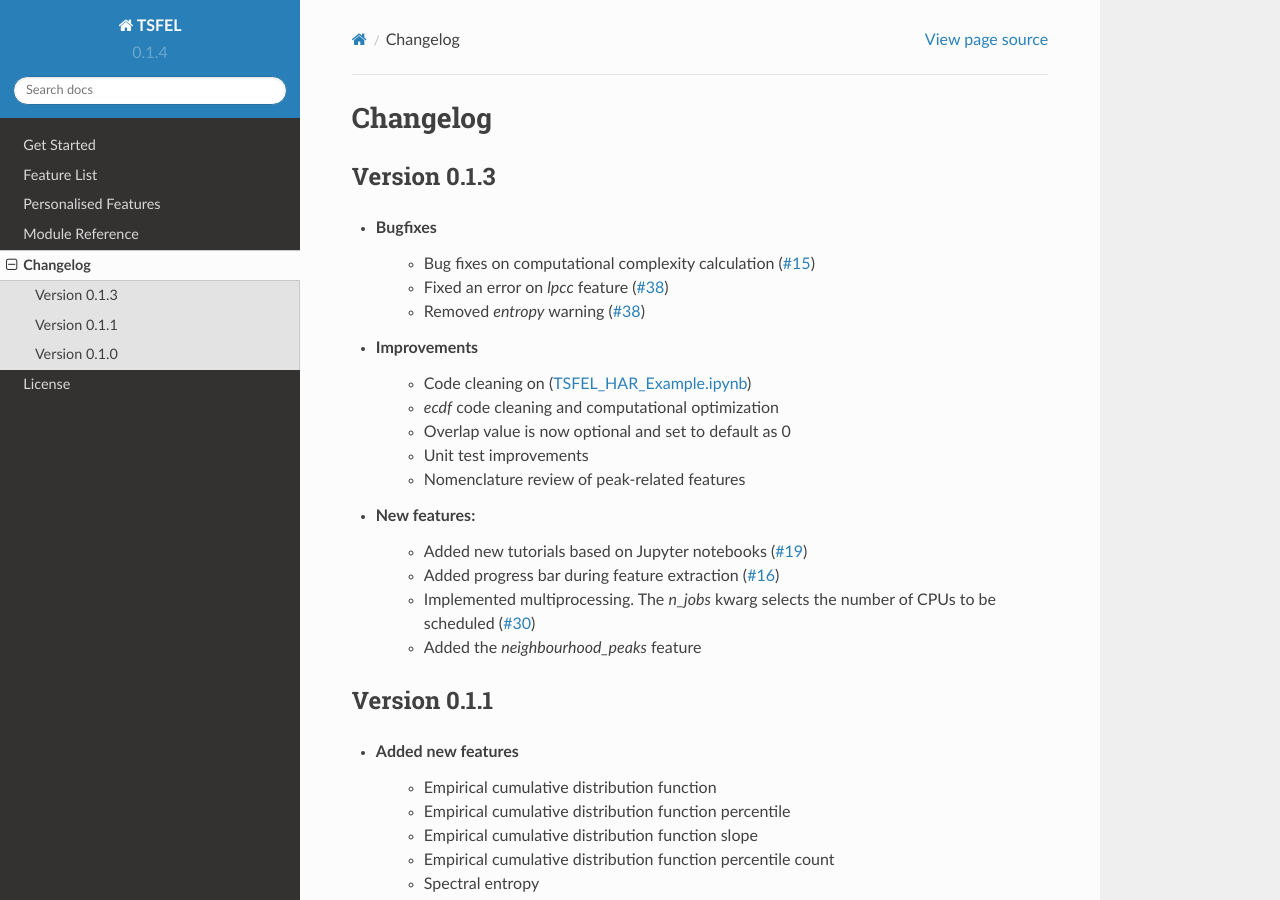
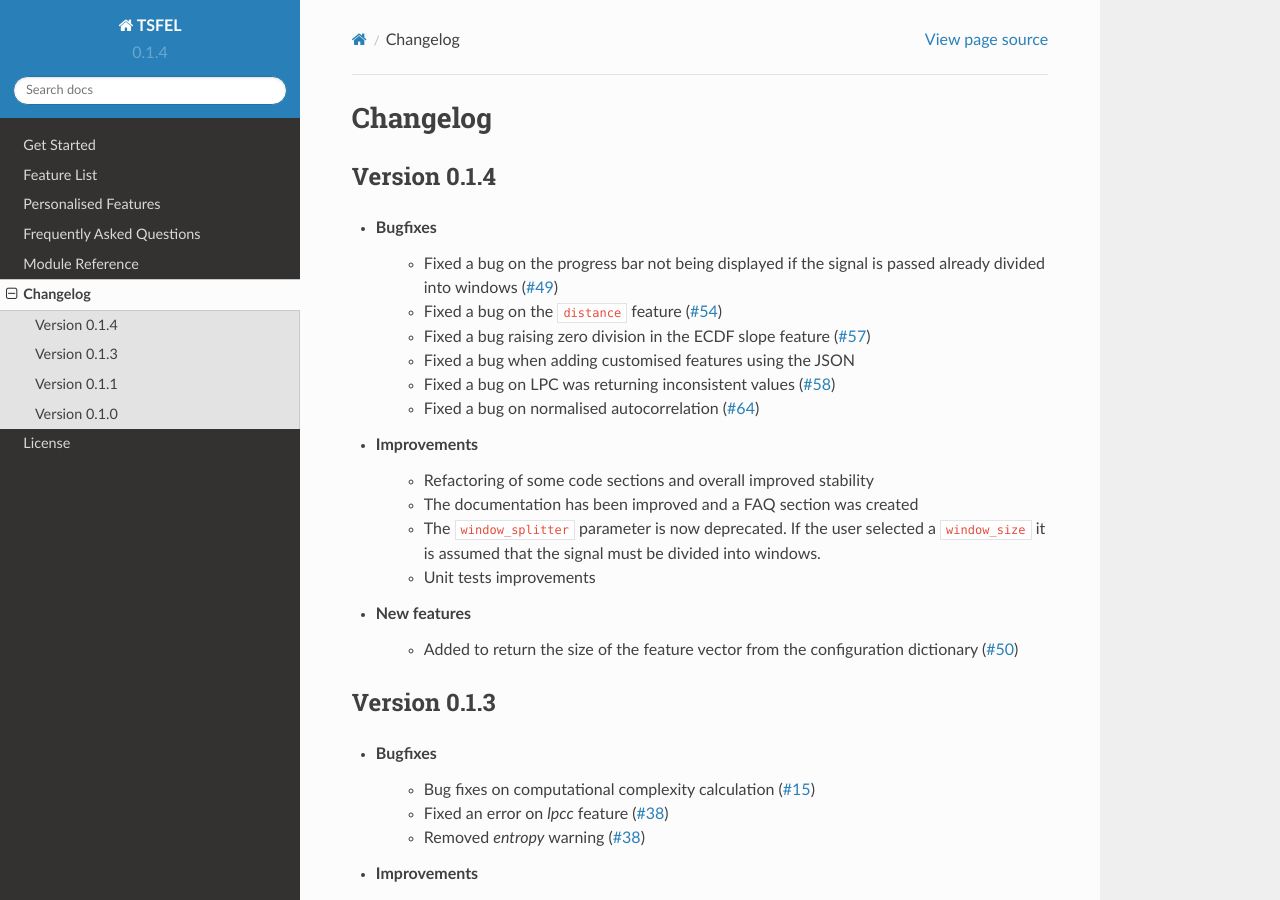
Before and after one commit to fraunhoferportugal/tsfel, a Sphinx documentation site: the page built from docs/changelog.rst, in a window 1280 px wide and 900 px high. Built offline with Sphinx 7.4.7 and the Read the Docs theme 2.0.0, drawn with Linux system fonts in a browser that asks for light colours; formulas are drawn with MathJax 3.

Commit message:
Improved documentation. Added FAQs. Changelog was updated.

```diff
--- a/CHANGELOG.rst
+++ b/CHANGELOG.rst
@@ -1,6 +1,25 @@
 =========
 Changelog
 =========
+
+Version 0.1.4
+=============
+- Bugfixes
+    - Fixed a bug on the progress bar not being displayed if the signal is passed already divided into windows (`#49 <https://github.com/fraunhoferportugal/tsfel/issues/49>`_)
+    - Fixed a bug on the ``distance`` feature (`#54 <https://github.com/fraunhoferportugal/tsfel/issues/54>`_)
+    - Fixed a bug raising zero division in the ECDF slope feature (`#57 <https://github.com/fraunhoferportugal/tsfel/pull/57>`_)
+    - Fixed a bug when adding customised features using the JSON
+    - Fixed a bug on LPC was returning inconsistent values (`#58 <https://github.com/fraunhoferportugal/tsfel/pull/58>`_)
+    - Fixed a bug on normalised autocorrelation (`#64 <https://github.com/fraunhoferportugal/tsfel/pull/64>`_)
+
+- Improvements
+    - Refactoring of some code sections and overall improved stability
+    - The documentation has been improved and a FAQ section was created
+    - The ``window_splitter`` parameter is now deprecated. If the user selected a ``window_size`` it is assumed that the signal must be divided into windows.
+    - Unit tests improvements
+
+- New features
+    - Added to return the size of the feature vector from the configuration dictionary (`#50 <https://github.com/fraunhoferportugal/tsfel/issues/50>`_)
 
 
 Version 0.1.3
--- a/docs/descriptions/get_started.rst
+++ b/docs/descriptions/get_started.rst
@@ -24,7 +24,7 @@ Let us start by downloading a some data. A complete dataset description can be f
     import numpy as np
     import pandas as pd
 
-    Load the dataset from online repository
+    # Load the dataset from online repository
     !wget https://archive.ics.uci.edu/ml/machine-learning-databases/00240/UCI%20HAR%20Dataset.zip
 
     # Unzip the dataset
--- a/docs/index.rst
+++ b/docs/index.rst
@@ -26,6 +26,7 @@ Contents
    Get Started <descriptions/get_started>
    Feature List <descriptions/feature_list>
    Personalised Features <descriptions/personal>
+   Frequently Asked Questions <descriptions/faq>
    Module Reference <descriptions/modules>
    Authors <authors>
    Changelog <changelog>
```
Also changed, not shown: docs/descriptions/faq.rst (added, +38 -0 lines).
